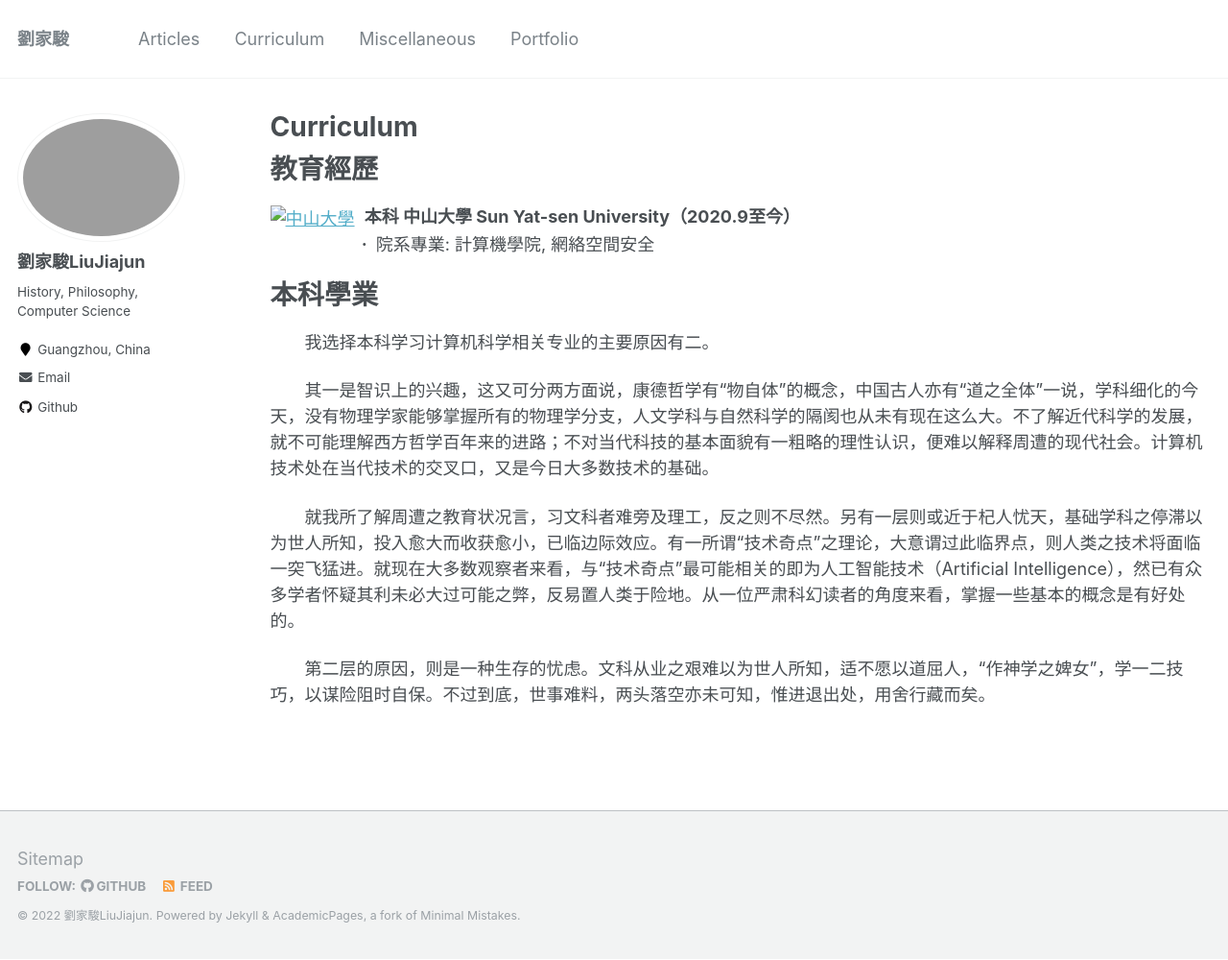
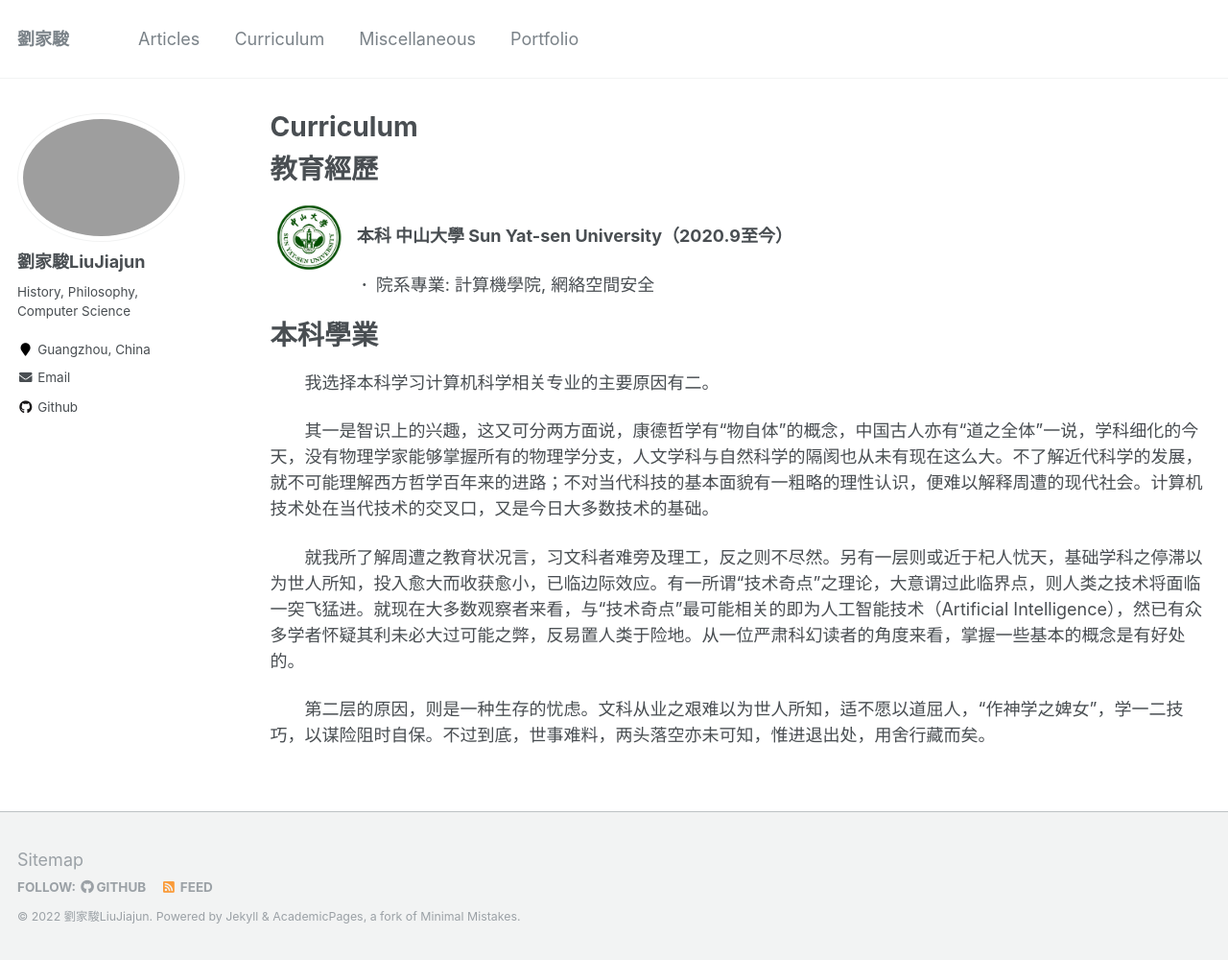
Before and after one commit to Leon-Liu228/Leon-Liu228.github.io, a Jekyll site: the page built from _pages/talks.md, in a window 1280 px wide and 1000 px high. Shown: the whole window at 96% size. Built offline with Jekyll 4.4.1, drawn with Linux system fonts in a browser that asks for light colours.

Commit message:
Update talks.md

```diff
--- a/_pages/talks.md
+++ b/_pages/talks.md
@@ -9,7 +9,7 @@ author_profile: true
 教育經歷
 ======
 
-<a href="https://www.sysu.edu.cn/"><img src="_pages/talks/SYSU_logo.jpeg" alt="中山大學" width="80px" /></a>&nbsp;  **本科 中山大學 Sun Yat-sen University（2020.9至今）**
+<a href="https://www.sysu.edu.cn/"><img src='/images/SYSU_logo.jpeg' alt="中山大學" width="80px" /></a>&nbsp;  **本科 中山大學 Sun Yat-sen University（2020.9至今）**
 　&emsp;&emsp;&emsp;&emsp; **·**&ensp;院系專業: 計算機學院, 網絡空間安全
 
 本科學業
```
